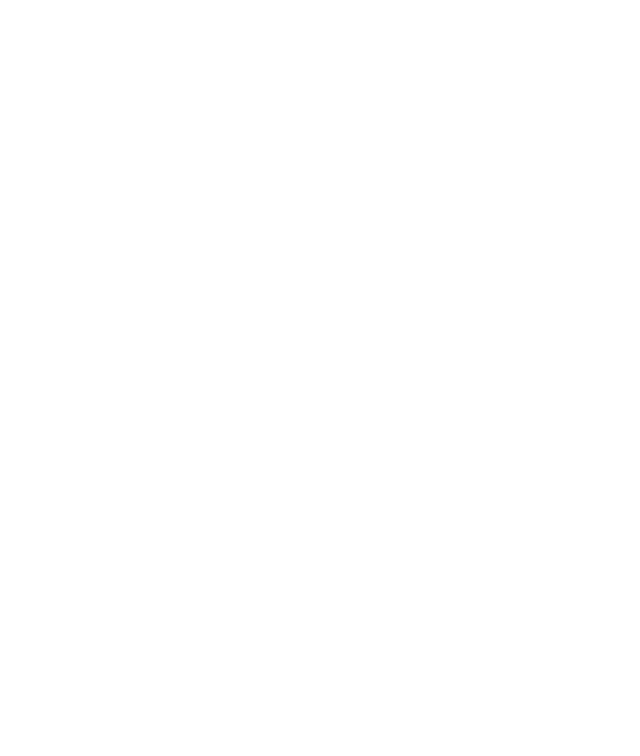
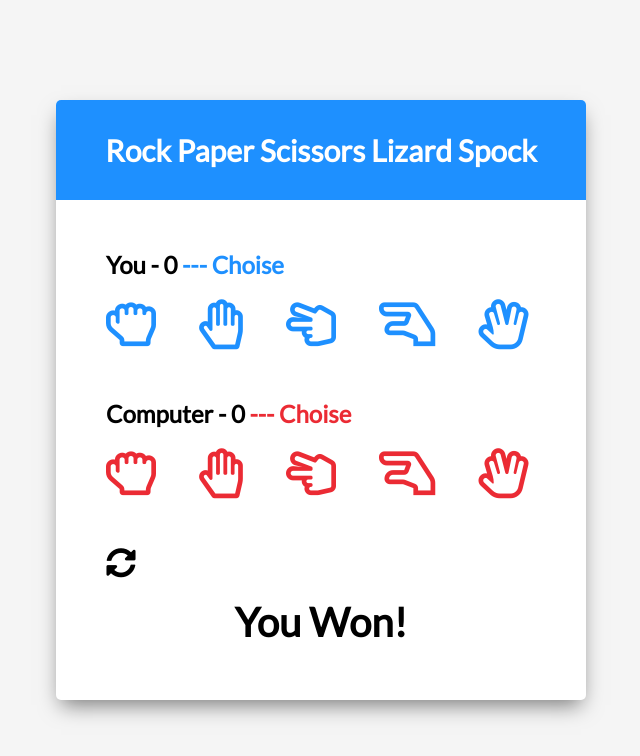
Before and after one commit to shanky202/spock-rock-game, a plain HTML site: page index.html in a window 1280 px wide. Shown: the whole page, without its empty margins (319-959 px from the left). Drawn offline with Linux system fonts and the light colour scheme.

Commit message:
modified index.html & style.css files

```diff
--- a/index.html
+++ b/index.html
@@ -1,15 +1,49 @@
 <!DOCTYPE html>
 <html lang="en">
+
 <head>
     <meta charset="UTF-8">
     <meta name="viewport" content="width=device-width, initial-scale=1.0">
     <title>Spock Rock Game</title>
     <link rel="icon" type="image/png" href="favicon.png">
-    <link rel="stylesheet" href="https://cdnjs.cloudflare.com/ajax/libs/font-awesome/5.10.2/css/all.min.css"/>
+    <link rel="stylesheet" href="https://cdnjs.cloudflare.com/ajax/libs/font-awesome/5.10.2/css/all.min.css" />
     <link rel="stylesheet" href="style.css">
 </head>
+
 <body>
+    <div class="game-container">
+        <!-- Header -->
+        <div class="header">
+            <h1>Rock Paper Scissors Lizard Spock</h1>
+        </div>
+        <!-- Player Container -->
+        <div class="player-container" id="player">
+            <h2>You - <span id="playerScore">0</span><span class="choise" id="playerChoise"> --- Choise</span></h2>
+            <i class="far fa-hand-rock" title="Rock" id="playerRock"></i>
+            <i class="far fa-hand-paper" title="Paper" id="playerPaper"></i>
+            <i class="far fa-hand-scissors" title="Scissors" id="playerScissors"></i>
+            <i class="far fa-hand-lizard" title="Lizards" id="playerLizards"></i>
+            <i class="far fa-hand-spock" title="Spock" id="playerSpock"></i>
+        </div>
+        <!-- Computer Container -->
+        <div class="player-container" id="computer">
+            <h2>Computer - <span id="computerScore">0</span><span class="choise" id="computerChoise"> --- Choise</span>
+            </h2>
+            <i class="far fa-hand-rock" title="Rock" id="computerRock"></i>
+            <i class="far fa-hand-paper" title="Paper" id="computerPaper"></i>
+            <i class="far fa-hand-scissors" title="Scissors" id="computerScissors"></i>
+            <i class="far fa-hand-lizard" title="Lizards" id="computerLizards"></i>
+            <i class="far fa-hand-spock" title="Spock" id="computerSpock"></i>
+        </div>
+        <!-- Reset Icon -->
+        <i class="fas fa-sync-alt reset-icon" title="Reset"></i>
+        <!-- Result Text -->
+        <div class="result-container">
+            <h3 class="result-text" id="resultText">You Won!</h3>
+        </div>
+    </div>
     <!-- Script -->
     <script src="script.js"></script>
 </body>
+
 </html>
--- a/style.css
+++ b/style.css
@@ -7,18 +7,28 @@ html {
 body {
   margin: 0;
   min-height: 100vh;
-
+  background: whitesmoke;
   font-family: Lato, sans-serif;
   display: flex;
   justify-content: center;
   align-items: center;
 }
 
+.game-container {
+  width: 530px;
+  height: 600px;
+  background: white;
+  border-radius: 5px;
+  box-shadow: 0 10px 20px -5px rgba(0,0,0,0.5);
+}
+
 
 
 .header {
   background: dodgerblue;
-
+  border-top-left-radius: 5px;
+  border-top-right-radius: 5px;
+  height: 100px;
   display: flex;
   justify-content: center;
   align-items: center;
@@ -43,7 +53,25 @@ h2 {
   User-select: none;
 }
 
+#player .far ,
+#player .choise {
+  color: dodgerblue;
+  cursor: pointer;
+}
 
+#computer .far,
+#computer .choise {
+  color: rgb(235,43,52);
+}
+
+#player .far:last-of-type,
+#computer .far:last-of-type {
+  margin-right: 0;
+}
+
+.selected {
+  color: black !important;
+}
 
 .reset-icon {
   font-size: 30px;
@@ -66,7 +94,7 @@ h2 {
 /* Media Query: Large Smartphone (Vertical) */
 @media screen and (max-width: 600px) {
   .game-container {
-
+    width: 95%;
     height: 580px;
   }
 
```
